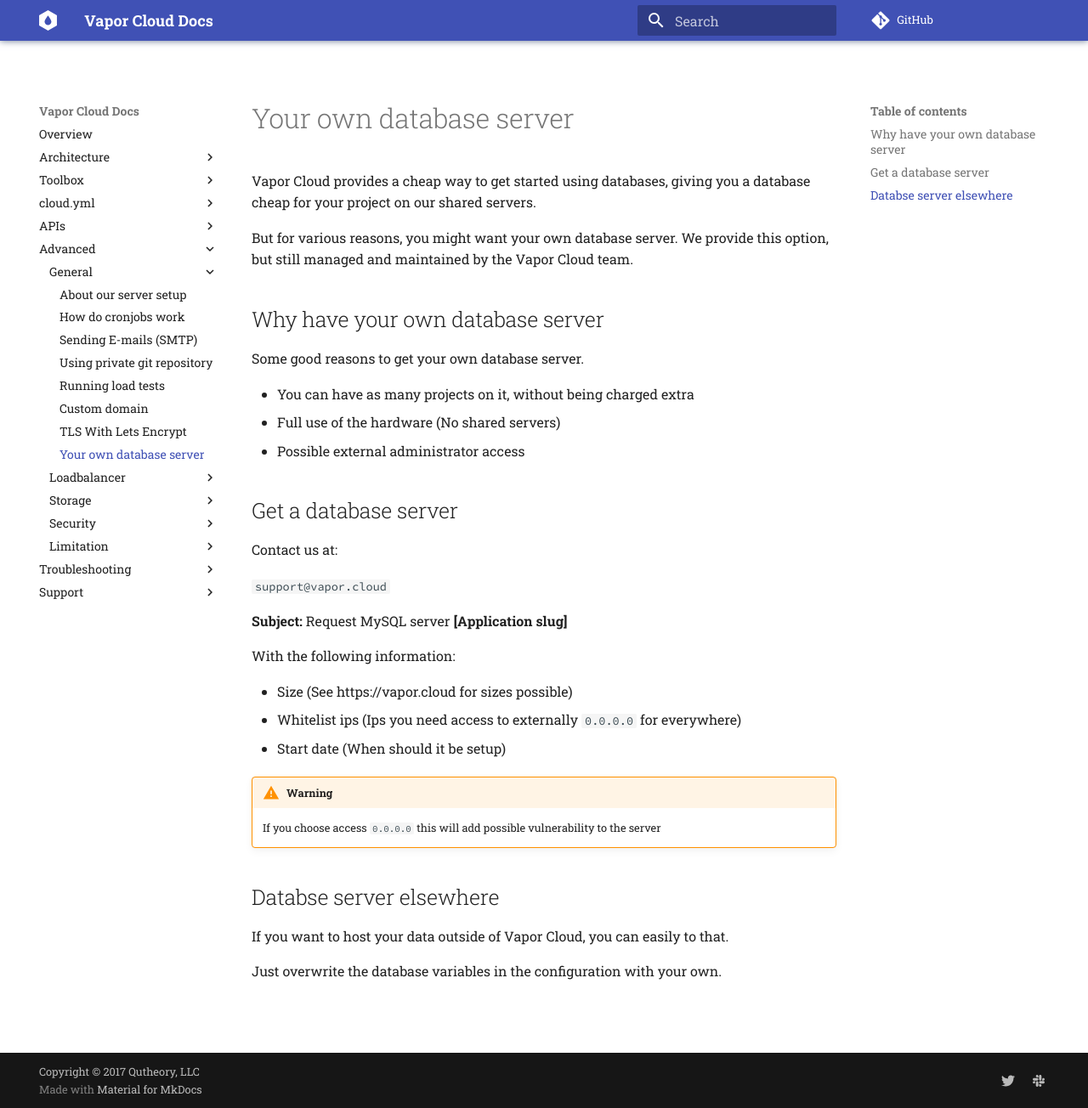
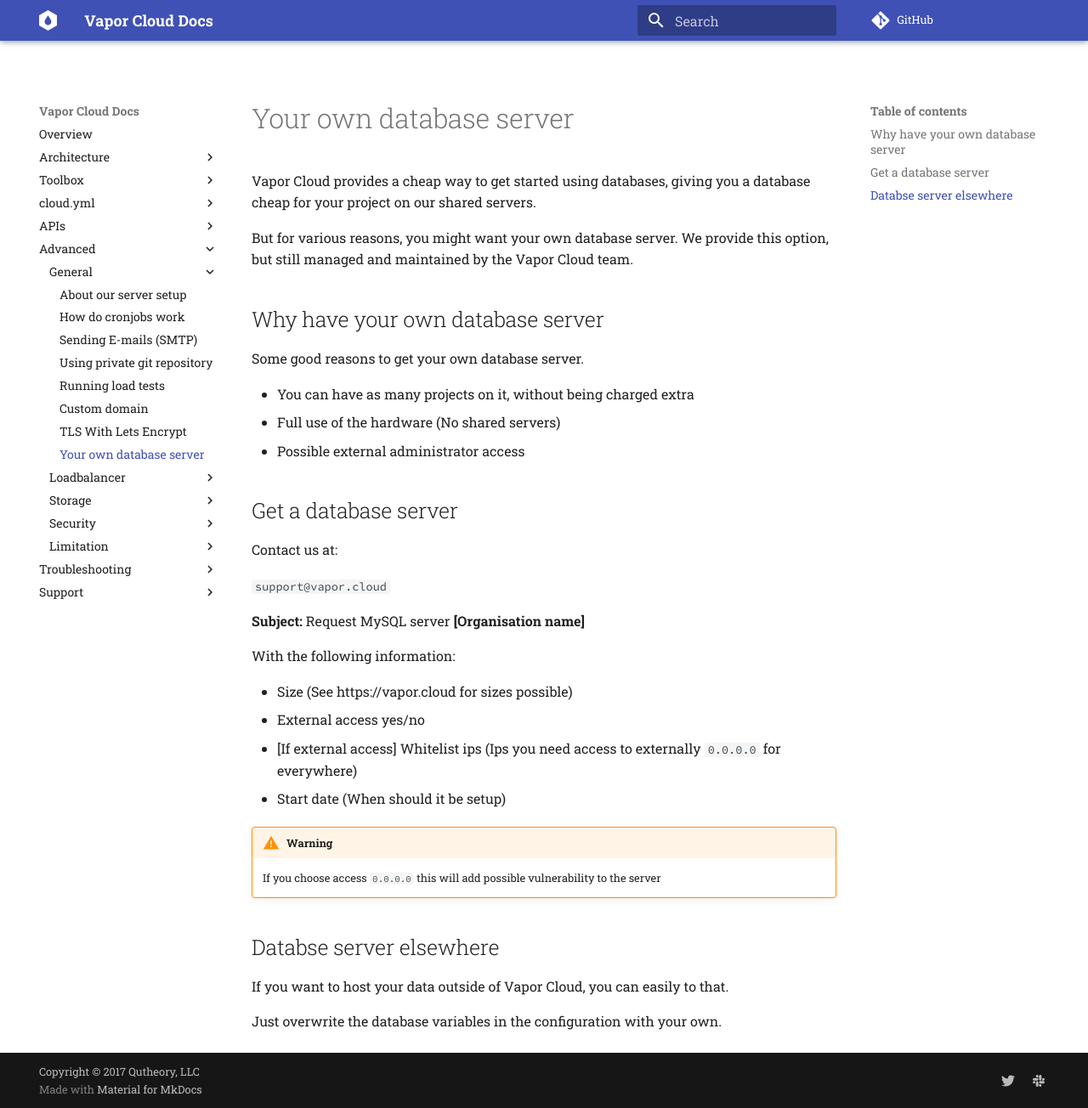
Before and after one commit to qutheory/cloud-documentation, an MkDocs documentation site: the page built from docs/advanced/general/your-own-database-server.md, in a window 1280 px wide and 1304 px high. Shown: the whole window at 85% size. Built offline with MkDocs 1.6.1 and Material for MkDocs 9.7.7, drawn with Linux system fonts in a browser that asks for light colours; comment, search, counter and statistics services are not loaded; old or Windows-style settings are respelled for this version of MkDocs.

Commit message:
Adding database docs

```diff
--- a/docs/advanced/general/your-own-database-server.md
+++ b/docs/advanced/general/your-own-database-server.md
@@ -18,12 +18,13 @@
 
 `support@vapor.cloud`
 
-**Subject:** Request MySQL server **[Application slug]**
+**Subject:** Request MySQL server **[Organisation name]**
 
 With the following information:
 
 - Size (See https://vapor.cloud for sizes possible)
-- Whitelist ips (Ips you need access to externally `0.0.0.0` for everywhere)
+- External access yes/no
+- [If external access] Whitelist ips (Ips you need access to externally `0.0.0.0` for everywhere)
 - Start date (When should it be setup)
 
 !!! Warning
```
